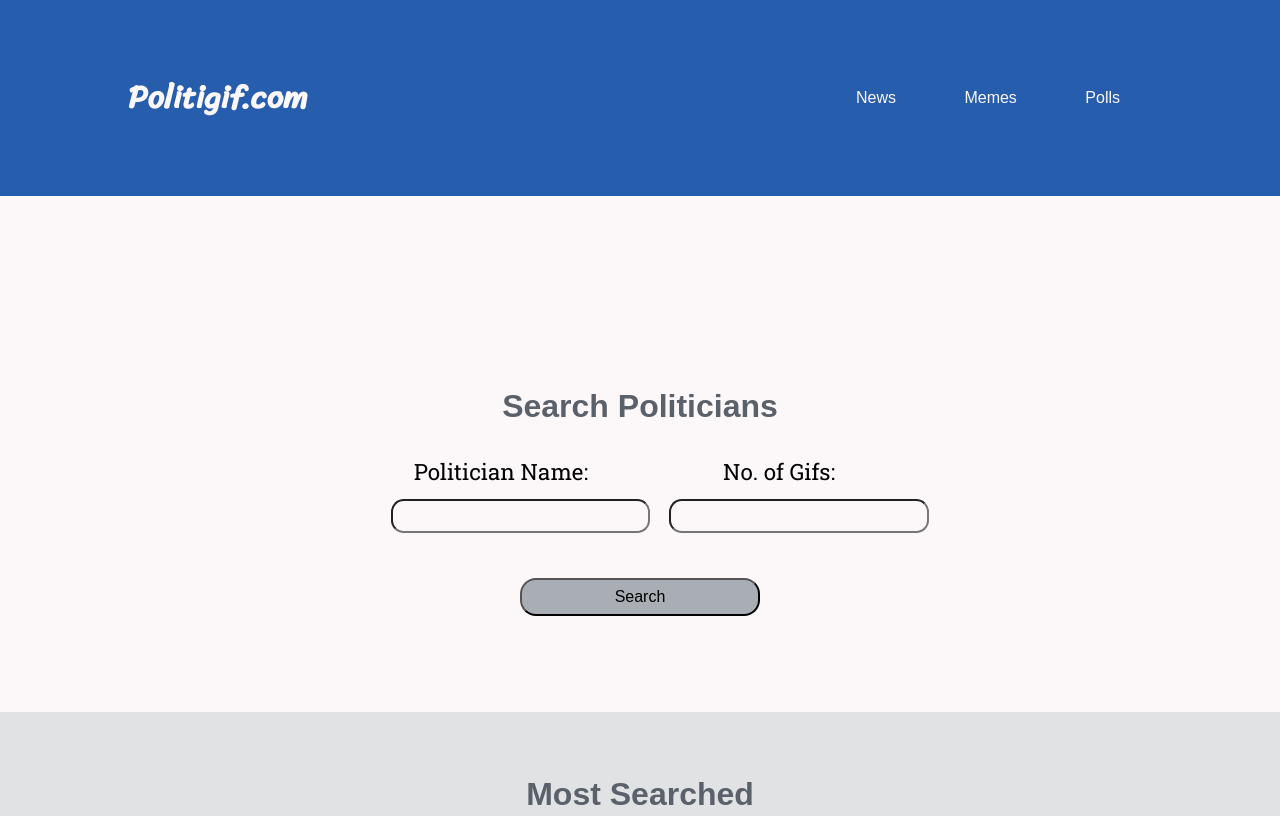
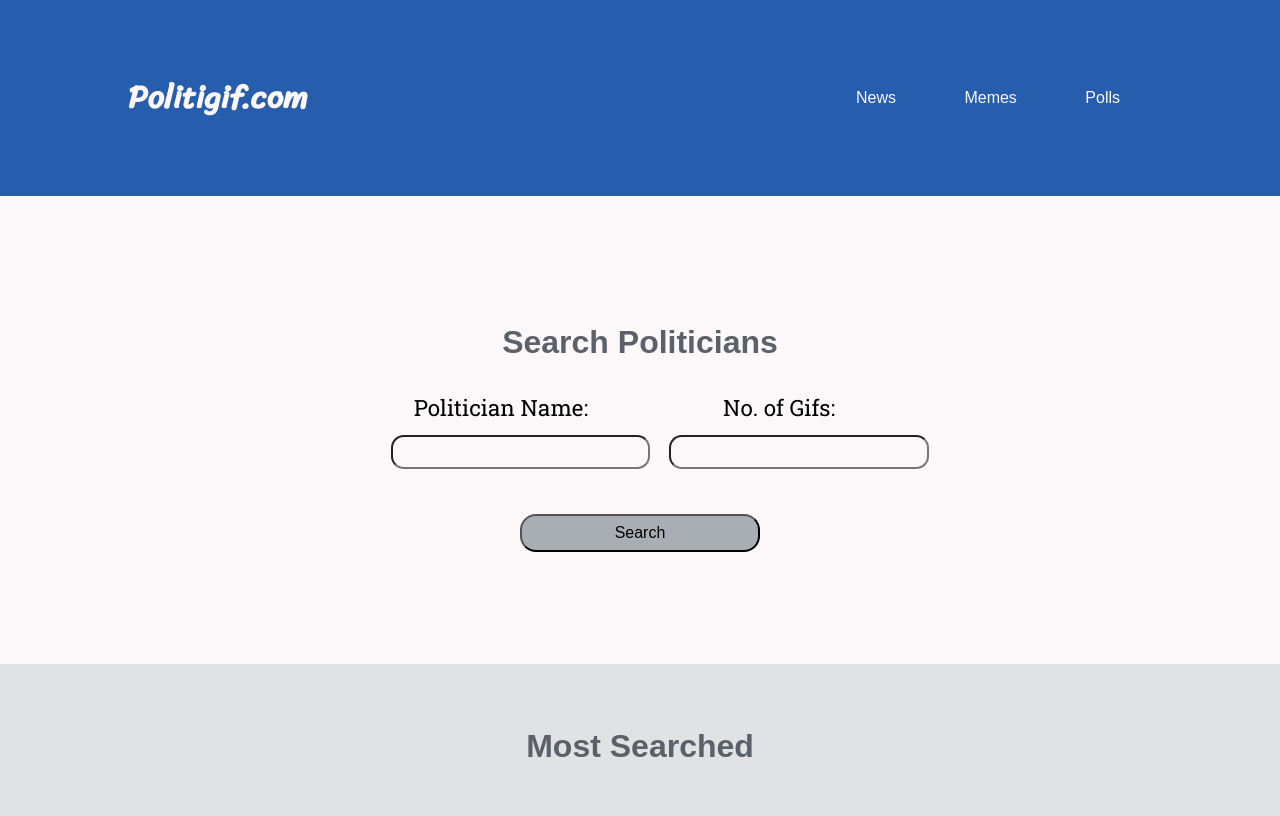
Before and after one commit to kenocathon/project_2, a website: page index.html in a window 1280 px wide. Shown: the top 816 px of the page. Drawn offline with nearby package versions, Linux system fonts and the light colour scheme.

Commit message:
styling touchup

```diff
--- a/scss/_layout.scss
+++ b/scss/_layout.scss
@@ -52,7 +52,7 @@ header {
     justify-items: center;
     width: 100%;
     grid-gap: 2em;
-    padding: 1em 0 2em 0;
+    padding: 0 0 3em 0;
     .form-grid-0 {
       grid-column: 1/3;
       background-color: darken($light-color, 20%);
@@ -62,7 +62,7 @@ header {
     }
     .form-grid-1 {
       grid-column: 1/3;
-      margin-top: 1.5em;
+      margin-top: 0;
     }
     .form-grid-2 {
       grid-column: 1/2;
@@ -96,11 +96,13 @@ header {
   form {
     width: 100%;
     text-align: center;
+    padding-top: 2em;
   }
   .search-field {
     @include flex-display;
     flex-direction: column;
     width: 50%;
+    align-items: center;
     margin: 0 auto 0.8em auto;
     padding: 0.75em;
     input {
@@ -124,5 +126,15 @@ header {
   }
   .search-field {
     width: 80%;
+    display: flex;
+    flex-direction: column;
+    align-items: center;
+    padding-top: 1em;
+  }
+  form {
+    text-align: center;
+  }
+  .content-section {
+    width: 100%;
   }
 }
```
Also changed, not shown: css/styles.css.
